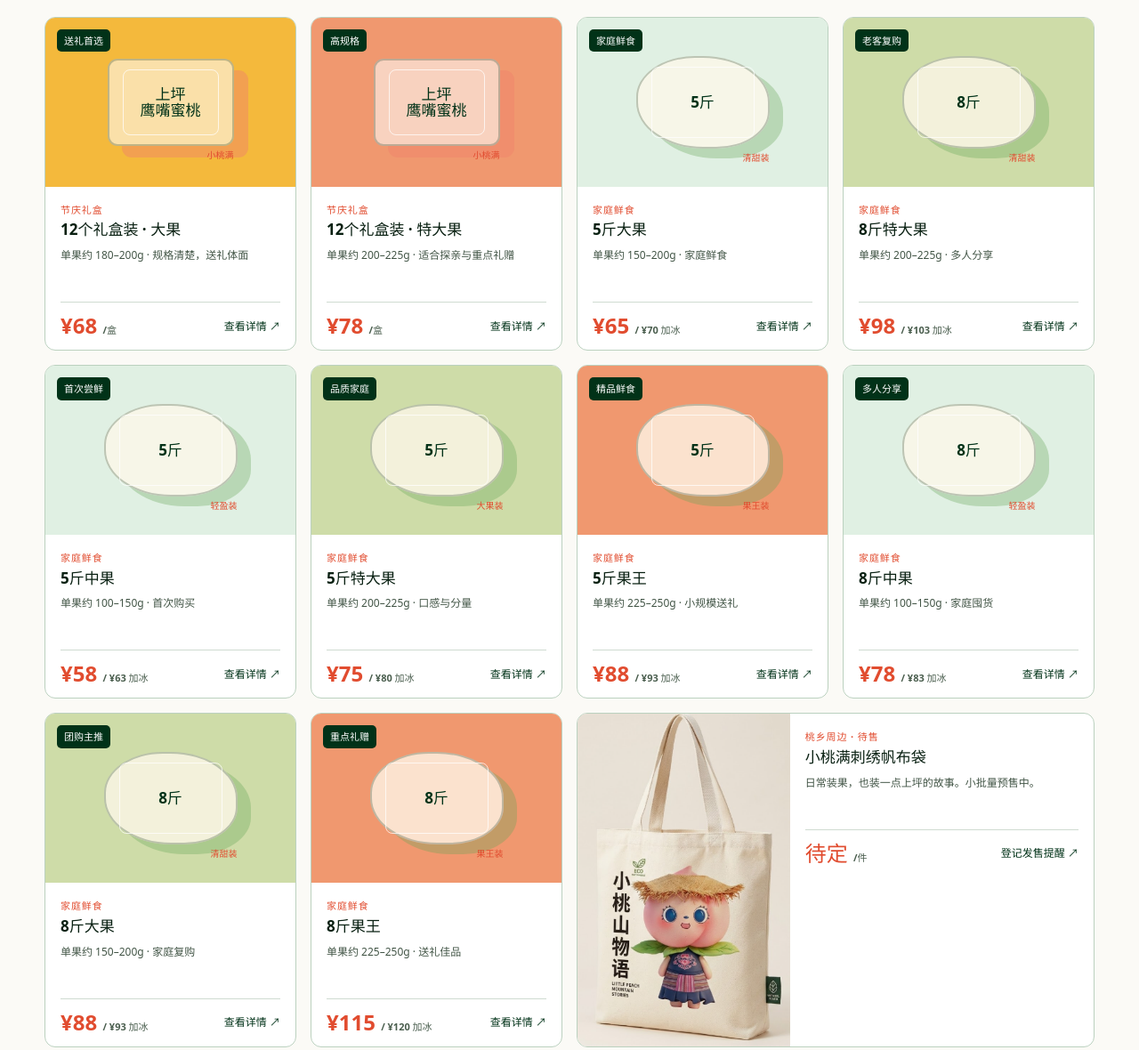
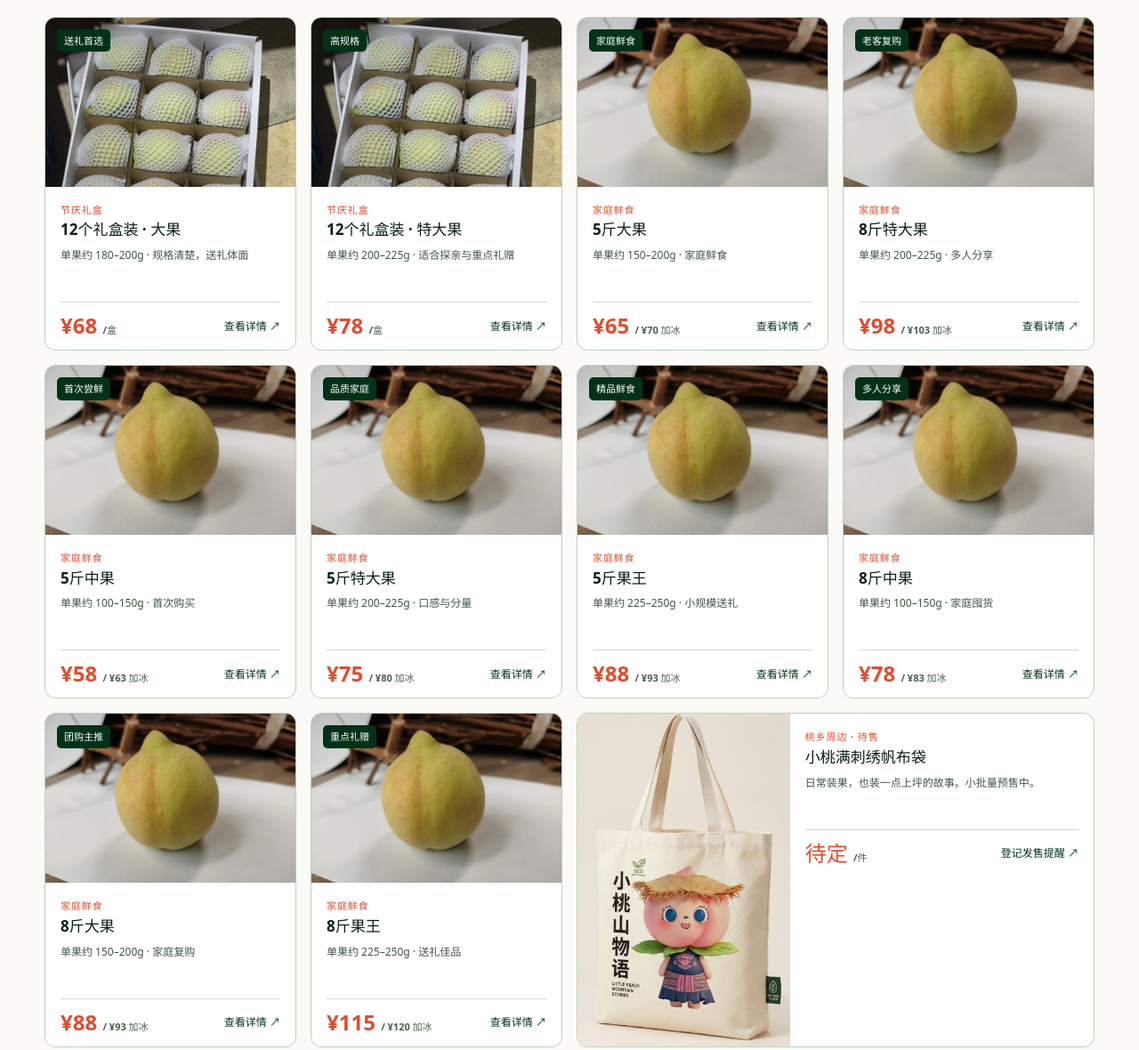
Before and after one commit to haoh42676-web/taoyuan-zhumeng, a plain HTML site: page index.html in a window 1280 px wide. Shown: the part 1177-2357 px from the top of the page at 89% size. Drawn offline with Linux system fonts and the light colour scheme.

Commit message:
Add files via upload

```diff
--- a/index.html
+++ b/index.html
@@ -73,43 +73,43 @@
       </div>
       <div class="product-grid" id="product-grid">
         <article class="product-card" data-category="gift" data-name="12个礼盒装 · 大果" data-price="68">
-          <div class="product-visual visual-gift"><span class="product-tag">送礼首选</span><div class="gift-box"><span>上坪<br>鹰嘴蜜桃</span><i>小桃满</i></div></div>
+          <div class="product-visual product-photo-visual"><img class="product-image" src="assets/fact-gift-c1.jpg" alt="上坪鹰嘴蜜桃礼盒装箱" loading="lazy"><span class="product-tag">送礼首选</span></div>
           <div class="product-info"><p class="product-type">节庆礼盒</p><h3>12个礼盒装 · 大果</h3><p class="product-spec">单果约 180–200g · 规格清楚，送礼体面</p><div class="product-bottom"><strong>¥68 <small>/盒</small></strong><button class="text-button" data-buy="12个礼盒装 · 大果">查看详情 <span>↗</span></button></div></div>
         </article>
         <article class="product-card" data-category="gift" data-name="12个礼盒装 · 特大果" data-price="78">
-          <div class="product-visual visual-gift visual-gift-deep"><span class="product-tag">高规格</span><div class="gift-box"><span>上坪<br>鹰嘴蜜桃</span><i>小桃满</i></div></div>
+          <div class="product-visual product-photo-visual"><img class="product-image" src="assets/fact-gift-c1.jpg" alt="上坪鹰嘴蜜桃礼盒装箱" loading="lazy"><span class="product-tag">高规格</span></div>
           <div class="product-info"><p class="product-type">节庆礼盒</p><h3>12个礼盒装 · 特大果</h3><p class="product-spec">单果约 200–225g · 适合探亲与重点礼赠</p><div class="product-bottom"><strong>¥78 <small>/盒</small></strong><button class="text-button" data-buy="12个礼盒装 · 特大果">查看详情 <span>↗</span></button></div></div>
         </article>
         <article class="product-card" data-category="fresh" data-name="5斤大果" data-price="65">
-          <div class="product-visual visual-fresh"><span class="product-tag">家庭鲜食</span><div class="fruit-box"><span>5斤</span><i>清甜装</i></div></div>
+          <div class="product-visual product-photo-visual"><img class="product-image" src="assets/fact-crisp-a1.jpg" alt="上坪鹰嘴蜜桃果实特写" loading="lazy"><span class="product-tag">家庭鲜食</span></div>
           <div class="product-info"><p class="product-type">家庭鲜食</p><h3>5斤大果</h3><p class="product-spec">单果约 150–200g · 家庭鲜食</p><div class="product-bottom"><strong>¥65 <small>/ ¥70 加冰</small></strong><button class="text-button" data-buy="5斤大果">查看详情 <span>↗</span></button></div></div>
         </article>
         <article class="product-card" data-category="fresh" data-name="8斤特大果" data-price="98">
-          <div class="product-visual visual-fresh visual-fresh-deep"><span class="product-tag">老客复购</span><div class="fruit-box"><span>8斤</span><i>清甜装</i></div></div>
+          <div class="product-visual product-photo-visual"><img class="product-image" src="assets/fact-crisp-a1.jpg" alt="上坪鹰嘴蜜桃果实特写" loading="lazy"><span class="product-tag">老客复购</span></div>
           <div class="product-info"><p class="product-type">家庭鲜食</p><h3>8斤特大果</h3><p class="product-spec">单果约 200–225g · 多人分享</p><div class="product-bottom"><strong>¥98 <small>/ ¥103 加冰</small></strong><button class="text-button" data-buy="8斤特大果">查看详情 <span>↗</span></button></div></div>
         </article>
         <article class="product-card" data-category="fresh" data-name="5斤中果" data-price="58">
-          <div class="product-visual visual-fresh"><span class="product-tag">首次尝鲜</span><div class="fruit-box"><span>5斤</span><i>轻盈装</i></div></div>
+          <div class="product-visual product-photo-visual"><img class="product-image" src="assets/fact-crisp-a1.jpg" alt="上坪鹰嘴蜜桃果实特写" loading="lazy"><span class="product-tag">首次尝鲜</span></div>
           <div class="product-info"><p class="product-type">家庭鲜食</p><h3>5斤中果</h3><p class="product-spec">单果约 100–150g · 首次购买</p><div class="product-bottom"><strong>¥58 <small>/ ¥63 加冰</small></strong><button class="text-button" data-buy="5斤中果">查看详情 <span>↗</span></button></div></div>
         </article>
         <article class="product-card" data-category="fresh" data-name="5斤特大果" data-price="75">
-          <div class="product-visual visual-fresh visual-fresh-deep"><span class="product-tag">品质家庭</span><div class="fruit-box"><span>5斤</span><i>大果装</i></div></div>
+          <div class="product-visual product-photo-visual"><img class="product-image" src="assets/fact-crisp-a1.jpg" alt="上坪鹰嘴蜜桃果实特写" loading="lazy"><span class="product-tag">品质家庭</span></div>
           <div class="product-info"><p class="product-type">家庭鲜食</p><h3>5斤特大果</h3><p class="product-spec">单果约 200–225g · 口感与分量</p><div class="product-bottom"><strong>¥75 <small>/ ¥80 加冰</small></strong><button class="text-button" data-buy="5斤特大果">查看详情 <span>↗</span></button></div></div>
         </article>
         <article class="product-card" data-category="fresh" data-name="5斤果王" data-price="88">
-          <div class="product-visual visual-gift visual-gift-deep"><span class="product-tag">精品鲜食</span><div class="fruit-box"><span>5斤</span><i>果王装</i></div></div>
+          <div class="product-visual product-photo-visual"><img class="product-image" src="assets/fact-crisp-a1.jpg" alt="上坪鹰嘴蜜桃果实特写" loading="lazy"><span class="product-tag">精品鲜食</span></div>
           <div class="product-info"><p class="product-type">家庭鲜食</p><h3>5斤果王</h3><p class="product-spec">单果约 225–250g · 小规模送礼</p><div class="product-bottom"><strong>¥88 <small>/ ¥93 加冰</small></strong><button class="text-button" data-buy="5斤果王">查看详情 <span>↗</span></button></div></div>
         </article>
         <article class="product-card" data-category="fresh" data-name="8斤中果" data-price="78">
-          <div class="product-visual visual-fresh"><span class="product-tag">多人分享</span><div class="fruit-box"><span>8斤</span><i>轻盈装</i></div></div>
+          <div class="product-visual product-photo-visual"><img class="product-image" src="assets/fact-crisp-a1.jpg" alt="上坪鹰嘴蜜桃果实特写" loading="lazy"><span class="product-tag">多人分享</span></div>
           <div class="product-info"><p class="product-type">家庭鲜食</p><h3>8斤中果</h3><p class="product-spec">单果约 100–150g · 家庭囤货</p><div class="product-bottom"><strong>¥78 <small>/ ¥83 加冰</small></strong><button class="text-button" data-buy="8斤中果">查看详情 <span>↗</span></button></div></div>
         </article>
         <article class="product-card" data-category="fresh" data-name="8斤大果" data-price="88">
-          <div class="product-visual visual-fresh visual-fresh-deep"><span class="product-tag">团购主推</span><div class="fruit-box"><span>8斤</span><i>清甜装</i></div></div>
+          <div class="product-visual product-photo-visual"><img class="product-image" src="assets/fact-crisp-a1.jpg" alt="上坪鹰嘴蜜桃果实特写" loading="lazy"><span class="product-tag">团购主推</span></div>
           <div class="product-info"><p class="product-type">家庭鲜食</p><h3>8斤大果</h3><p class="product-spec">单果约 150–200g · 家庭复购</p><div class="product-bottom"><strong>¥88 <small>/ ¥93 加冰</small></strong><button class="text-button" data-buy="8斤大果">查看详情 <span>↗</span></button></div></div>
         </article>
         <article class="product-card" data-category="fresh" data-name="8斤果王" data-price="115">
-          <div class="product-visual visual-gift visual-gift-deep"><span class="product-tag">重点礼赠</span><div class="fruit-box"><span>8斤</span><i>果王装</i></div></div>
+          <div class="product-visual product-photo-visual"><img class="product-image" src="assets/fact-crisp-a1.jpg" alt="上坪鹰嘴蜜桃果实特写" loading="lazy"><span class="product-tag">重点礼赠</span></div>
           <div class="product-info"><p class="product-type">家庭鲜食</p><h3>8斤果王</h3><p class="product-spec">单果约 225–250g · 送礼佳品</p><div class="product-bottom"><strong>¥115 <small>/ ¥120 加冰</small></strong><button class="text-button" data-buy="8斤果王">查看详情 <span>↗</span></button></div></div>
         </article>
         <article class="product-card product-card-wide" data-category="goods" data-name="小桃满刺绣帆布袋" data-price="待定">
@@ -126,7 +126,7 @@
     <section class="origin-section" id="origin" aria-labelledby="origin-title">
       <div class="section-shell origin-layout">
         <div class="origin-copy"><p class="kicker">小桃满带路</p><h2 id="origin-title">先看它从哪里来，<br><em>再决定寄哪一箱</em></h2><p>上坪镇位于广东省河源市连平县。这里的山地气候、成熟节奏和集中上市窗口，共同塑造了鹰嘴蜜桃的果形与口感。每一批可售规格，都由产地协作方和运营团队在发货前确认。</p><a class="button button-light" href="#trace">查看批次记录 <span>↘</span></a></div>
-        <div class="origin-facts"><div class="fact-main"><img class="fact-main-image" src="assets/origin-walk.jpeg" alt="上坪桃园走访记录" loading="lazy"><span class="fact-index">A</span><strong>真实产地</strong><p>上坪核心产区采摘，产地信息随批次记录一起确认。</p></div><div class="fact-grid"><div class="fact"><img class="fact-image" src="assets/fact-crisp-a1.jpg" alt="上坪鹰嘴蜜桃果实特写" loading="lazy"><div><b>脆甜口感</b><span>适合家庭鲜食与清爽分享</span></div></div><div class="fact"><img class="fact-image" src="assets/fact-season-b1.jpg" alt="上坪桃树集中挂果" loading="lazy"><div><b>季节窗口</b><span>成熟期集中，发货节奏随天气更新</span></div></div><div class="fact"><div class="fact-badge">100–250g</div><div><b>规格可选</b><span>中果、大果、特大果、果王</span></div></div><div class="fact"><img class="fact-image" src="assets/fact-gift-c1.jpg" alt="上坪鹰嘴蜜桃礼盒装箱" loading="lazy"><div><b>礼赠友好</b><span>礼盒、溯源卡与食用指南配套</span></div></div></div></div>
+        <div class="origin-facts"><div class="fact-main"><img class="fact-main-image" src="assets/origin-walk.jpeg" alt="上坪桃园走访记录" loading="lazy"><span class="fact-index">A</span><strong>真实产地</strong><p>上坪核心产区采摘，产地信息随批次记录一起确认。</p></div><div class="fact-grid"><div class="fact"><img class="fact-image" src="assets/fact-crisp-a1.jpg" alt="上坪鹰嘴蜜桃果实特写" loading="lazy"><div><b>脆甜口感</b><span>适合家庭鲜食与清爽分享</span></div></div><div class="fact"><img class="fact-image" src="assets/fact-season-b1.jpg" alt="上坪桃树集中挂果" loading="lazy"><div><b>季节窗口</b><span>成熟期集中，发货节奏随天气更新</span></div></div><div class="fact"><img class="fact-image" src="assets/fact-season-b1.jpg" alt="上坪桃树集中挂果" loading="lazy"><div><div class="fact-badge">100–250g</div><b>规格可选</b><span>中果、大果、特大果、果王</span></div></div><div class="fact"><img class="fact-image" src="assets/fact-gift-c1.jpg" alt="上坪鹰嘴蜜桃礼盒装箱" loading="lazy"><div><b>礼赠友好</b><span>礼盒、溯源卡与食用指南配套</span></div></div></div></div>
       </div>
     </section>
 
--- a/styles.css
+++ b/styles.css
@@ -95,6 +95,10 @@ dialog { padding: 0; border: 0; background: transparent; }.buy-dialog::backdrop,
 .fact-image { width: 100%; height: 62px; margin-bottom: 12px; border-radius: 8px; object-fit: cover; }
 .fact > div:last-child { margin-top: auto; }
 .fact-badge { width: fit-content; margin-bottom: 10px; padding: 4px 8px; border-radius: 6px; background: var(--yellow); color: var(--forest-deep); font-size: 11px; font-weight: 800; }
+.product-photo-visual { display: block; isolation: isolate; background: var(--mist); }
+.product-photo-visual::after { content: ""; position: absolute; inset: 0; z-index: 1; background: linear-gradient(180deg, oklch(0 0 0 / .18), transparent 45%, oklch(0 0 0 / .08)); pointer-events: none; }
+.product-image { position: absolute; inset: 0; z-index: 0; width: 100%; height: 100%; object-fit: cover; object-position: center; }
+.product-photo-visual .product-tag { z-index: 2; }
 .trace-card .trace-step { animation: none; }
 .trace-card.is-visible .trace-step { animation: traceStepIn .56s ease-out both; }
 .trace-card.is-visible .trace-step:nth-child(1) { animation-delay: 0ms; }
```
